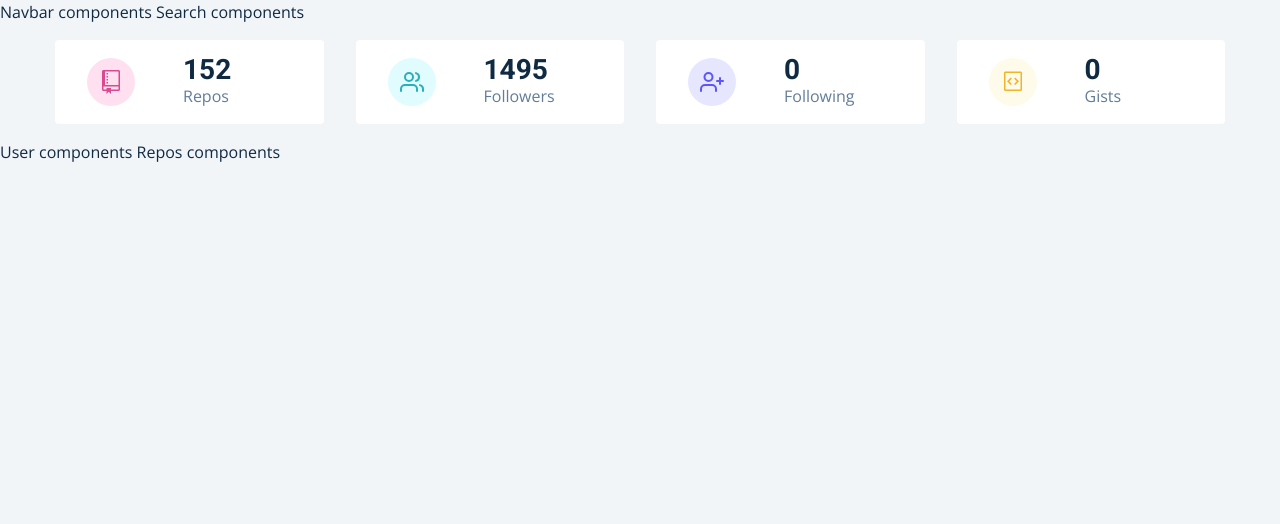
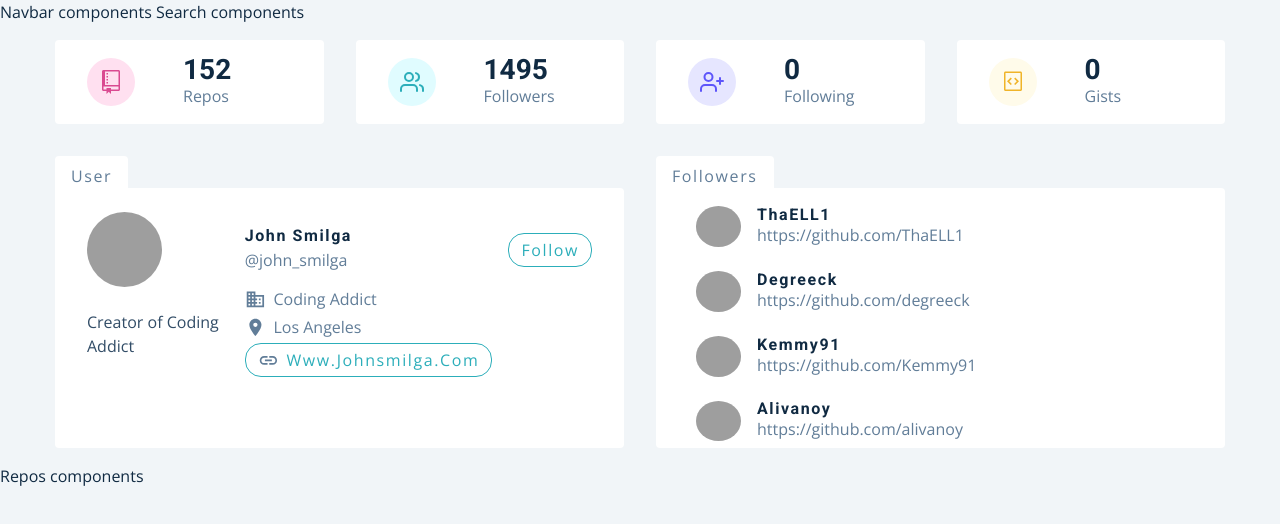
Before and after one commit to TunA-Kai/react-beginner-project-with-ts, a React (Create React App) app: page / in a window 1280 px wide. Shown: the top 524 px of the page. Built offline with nearby package versions, Linux system fonts and the light colour scheme; grey boxes are pictures that could not be loaded.

Commit message:
update User component

```diff
--- a/src/components/Card.tsx
+++ b/src/components/Card.tsx
@@ -1,5 +1,6 @@
 import styled from 'styled-components'
 import { MdBusiness, MdLocationOn, MdLink } from 'react-icons/md'
+import { useGithubContext } from '../context/context'
 
 const Wrapper = styled.article`
     background: var(--clr-white);
@@ -84,7 +85,44 @@
 interface CardProps {}
 
 const Card: React.FC<CardProps> = ({}) => {
-    return <h2>card component</h2>
+    const { githubUser } = useGithubContext()
+    const {
+        avatar_url,
+        html_url,
+        name,
+        company,
+        blog,
+        bio,
+        location,
+        twitter_username,
+    } = githubUser
+
+    return (
+        <Wrapper>
+            <header>
+                <img src={avatar_url} alt={name} />
+                <div>
+                    <h4>{name}</h4>
+                    <p>@{twitter_username ?? 'tuna-kai'}</p>
+                </div>
+                <a href={html_url}>follow</a>
+                <p className='bio'>{bio}</p>
+                <div className='links'>
+                    <p>
+                        <MdBusiness />
+                        {company}
+                    </p>
+                    <p>
+                        <MdLocationOn />
+                        {location}
+                    </p>
+                    <a href={`https://${blog}`}>
+                        <MdLink /> {blog}
+                    </a>
+                </div>
+            </header>
+        </Wrapper>
+    )
 }
 
 export default Card
--- a/src/components/Followers.tsx
+++ b/src/components/Followers.tsx
@@ -1,4 +1,5 @@
 import styled from 'styled-components'
+import { useGithubContext } from '../context/context'
 
 const Wrapper = styled.article`
     background: var(--clr-white);
@@ -55,7 +56,26 @@
 interface FollowersProps {}
 
 const Followers: React.FC<FollowersProps> = ({}) => {
-    return <> Followers components </>
+    const { followers } = useGithubContext()
+
+    return (
+        <Wrapper>
+            <div className='followers'>
+                {followers.map((follower: any, index: number) => {
+                    const { avatar_url: img, html_url, login } = follower
+                    return (
+                        <article key={index}>
+                            <img src={img} alt={login} />
+                            <div>
+                                <h4>{login}</h4>
+                                <a href={html_url}>{html_url}</a>
+                            </div>
+                        </article>
+                    )
+                })}
+            </div>
+        </Wrapper>
+    )
 }
 
 export default Followers
--- a/src/components/User.tsx
+++ b/src/components/User.tsx
@@ -15,7 +15,14 @@
 interface UserProps {}
 
 const User: React.FC<UserProps> = ({}) => {
-    return <> User components </>
+    return (
+        <section className='section'>
+            <Wrapper className='section-center'>
+                <Card />
+                <Followers />
+            </Wrapper>
+        </section>
+    )
 }
 
 export default User
```
